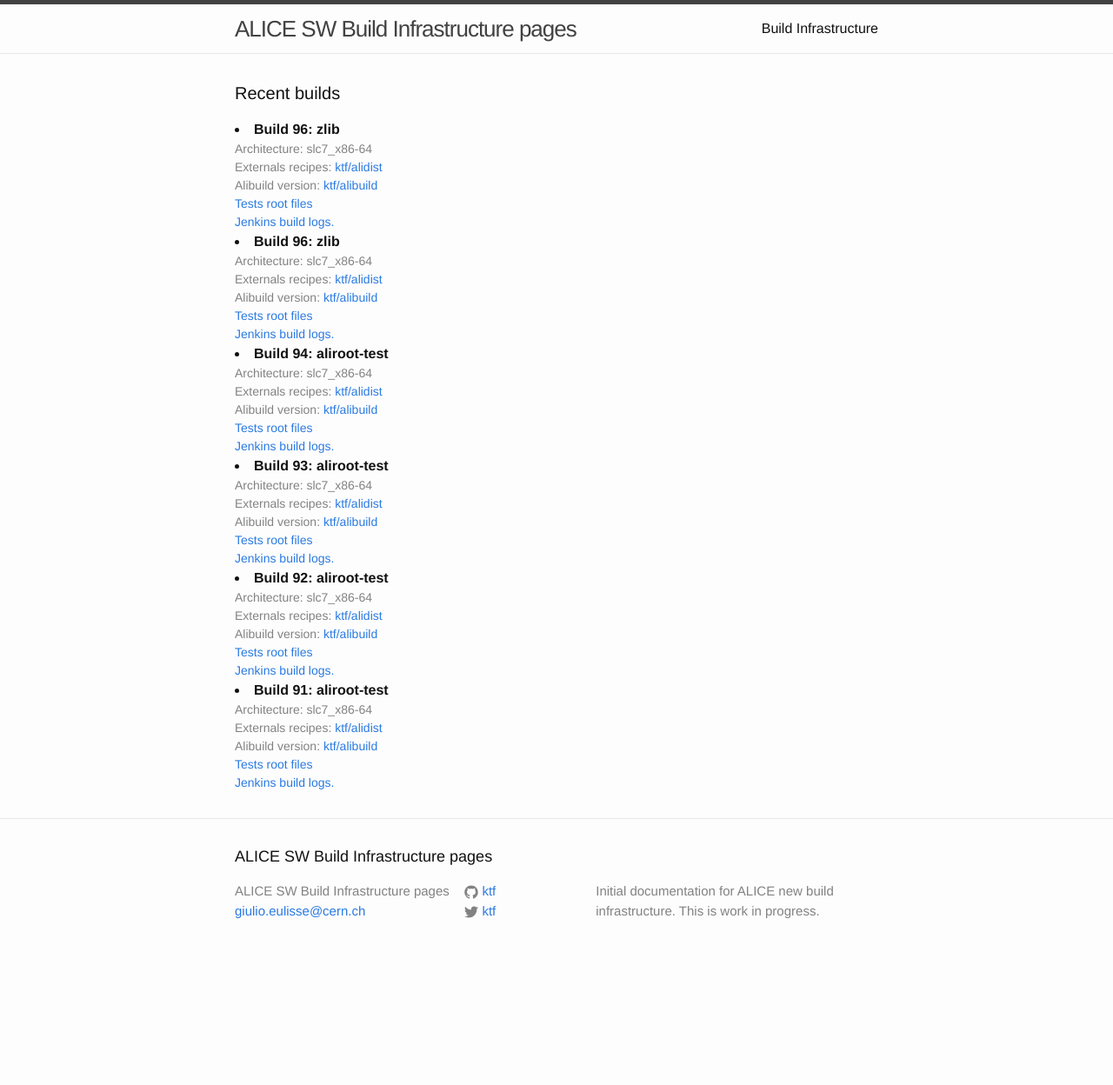
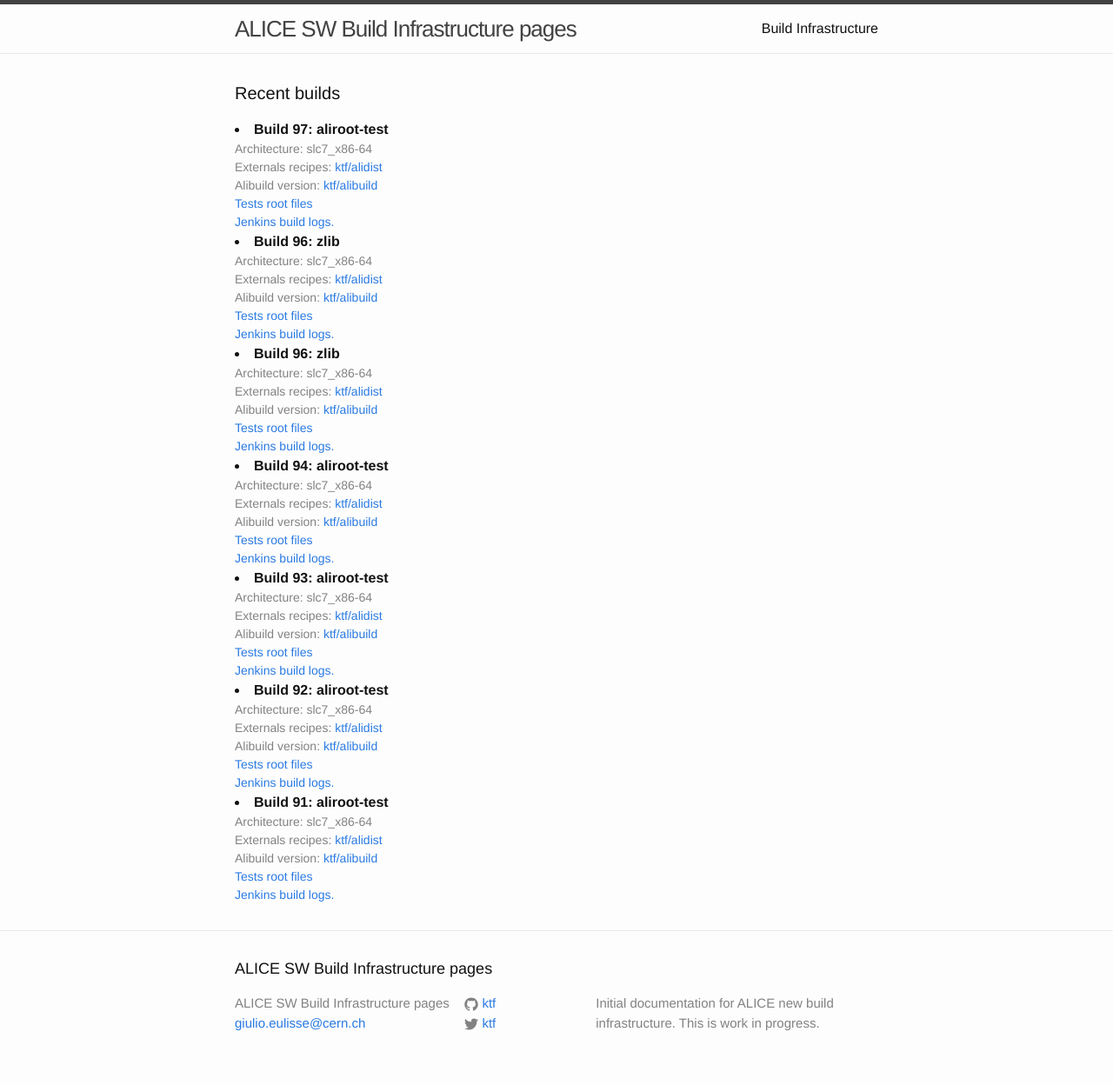
Before and after one commit to alisw/alisw.github.io, a Jekyll site: the page built from index.html, in a window 1280 px wide. Shown: the whole page at 87% size. Built offline with Jekyll 4.4.1, drawn with Linux system fonts in a browser that asks for light colours; before the commit the page ends 1119 px from its top, so only the background shows below that.

Commit message:
Updated results.

```diff
--- a/_data/build.yaml
+++ b/_data/build.yaml
@@ -34,3 +34,9 @@
   alidist: ktf
   jenkins_build_nr: 96
   package: zlib
+-
+  architecture: slc7_x86-64
+  alibuild: ktf
+  alidist: ktf
+  jenkins_build_nr: 97
+  package: aliroot-test
```
